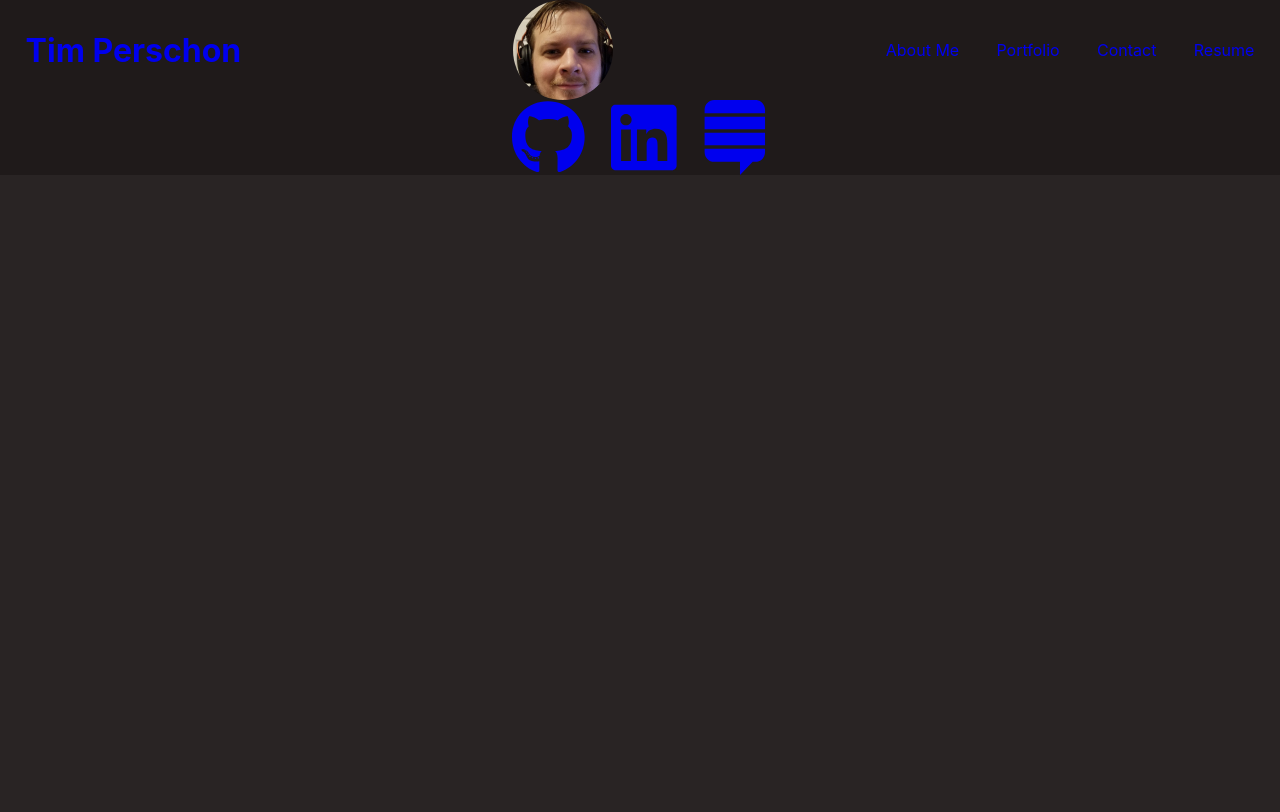
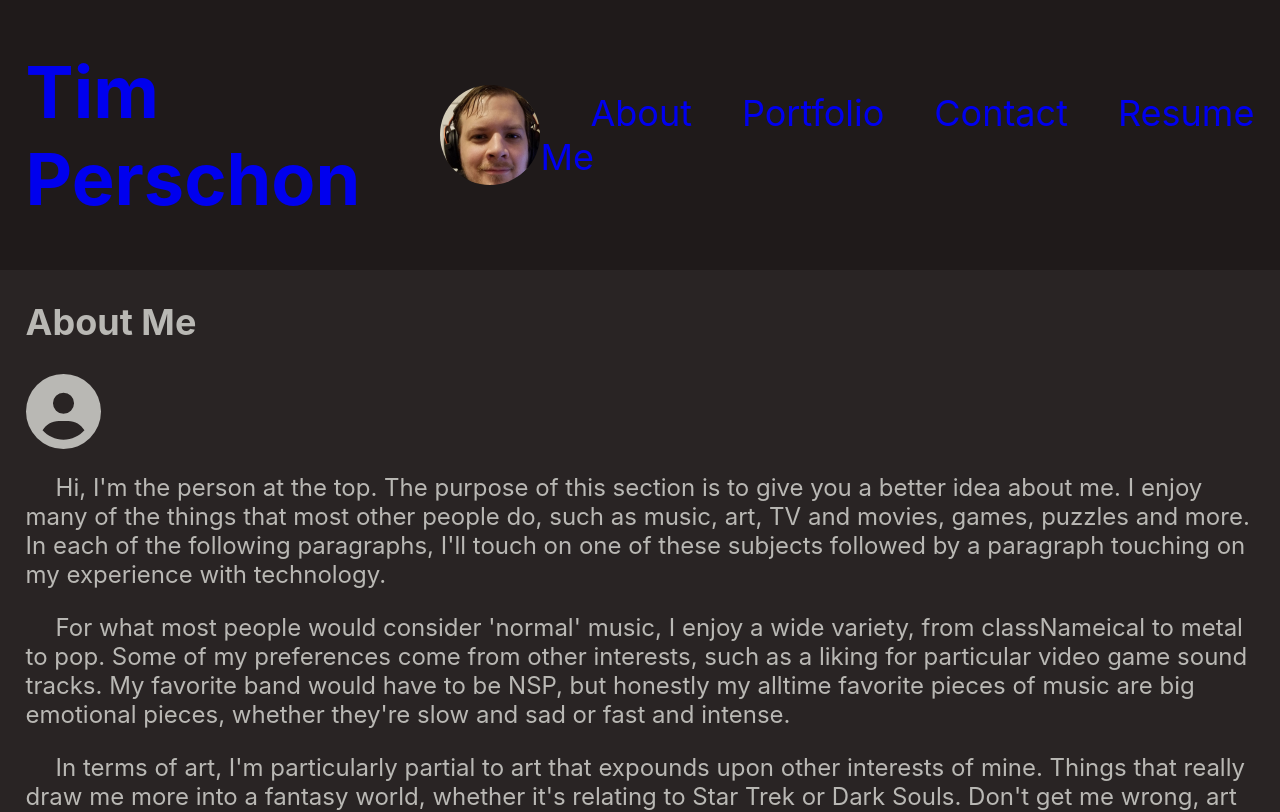
Before and after one commit to tperschon/react-portfolio, a React (Create React App) app: page / in a window 1280 px wide. Shown: the top 812 px of the page. Built offline with nearby package versions, Linux system fonts and the light colour scheme.

Commit message:
Restructured to just have content in header, since header has nav and nav needs to react to content change

```diff
--- a/src/App.js
+++ b/src/App.js
@@ -1,5 +1,5 @@
 import React from 'react';
-import { BrowserRouter as Router, Routes, Route } from 'react-router-dom';
+import { BrowserRouter as Router } from 'react-router-dom';
 import './App.css';
 import Header from './components/Header';
 import Footer from './components/Footer';
--- /dev/null
+++ b/src/components/Aboutme/index.js
@@ -0,0 +1,23 @@
+import React from "react";
+import { FontAwesomeIcon } from '@fortawesome/react-fontawesome';
+import { faCircleUser } from '@fortawesome/free-solid-svg-icons';
+
+
+function About() {
+    const style = { fontSize: "75px" }
+    return (
+        <div className="content">
+        <h2>About Me</h2>
+        <FontAwesomeIcon icon={faCircleUser} style={style}/>
+            <p className="aboutme">Hi, I'm the person at the top. The purpose of this section is to give you a better idea about me. I enjoy many of the things that most other people do, such as music, art, TV and movies, games, puzzles and more. In each of the following paragraphs, I'll touch on one of these subjects followed by a paragraph touching on my experience with technology.</p>
+            <p className="aboutme">For what most people would consider 'normal' music, I enjoy a wide variety, from classNameical to metal to pop. Some of my preferences come from other interests, such as a liking for particular video game sound tracks. My favorite band would have to be NSP, but honestly my alltime favorite pieces of music are big emotional pieces, whether they're slow and sad or fast and intense.</p>
+            <p className="aboutme">In terms of art, I'm particularly partial to art that expounds upon other interests of mine. Things that really draw me more into a fantasy world, whether it's relating to Star Trek or Dark Souls. Don't get me wrong, art that isn't related to other interests can still be great, it's more so that my liking of art is more superficial, so you can probably guess that I'm not super fond of abstract art.</p>
+            <p className="aboutme">There's so much visual media to go over that it's impossible to really include it all. Some of my favorites have to be Star Trek, Battlestar Galactica, M*A*S*H, Death Note and Lord of the Rings. There are so many more I could include, it's just too hard to choose!</p>
+            <p className="aboutme">Games is a broad term but it's also accurate. Whether it's pen and paper, board games or video games, I really like things with rules and systems that I can explore, optimize, exploit and strategize with. A particular game I'd like to mention is known as 'mau', look it up it's great!</p>
+            <p className="aboutme">At last we come to puzzles, some are simple such as a jigsaw style puzzle, others work in more dimensions such as a Rubik's cube or wooden puzzles. Others still involve logic and pattern recognition, like sudoku. I guess there's some overlap here with games isn't there? Such interests are probably why I'm so interested in tech and coding, as there's a simple logic with technology: it does what it's told to do, barring cosmic ray bitflips. This can both be infuriating and gratifying, so too are puzzles.</p>
+            <p className="aboutme">Having grown up exposed to and utilizing technology, I consider myself pretty decently techically literate. From a young age I've always been messing around with things technical, trying to learn how things work. I've learned a lot in my life, and if there's a particular theme I'd say it's continually being humbled. No matter how much I learn, there's always more, and expanding my knowledge includes the knowledge of how much I don't know. You'll never know how deep the rabbit hole goes if you don't even know about the rabbit hole, and the deeper you go, the more it seems to fork off in unexpected directions.</p>
+        </div>
+    );
+};
+
+export default About;
--- /dev/null
+++ b/src/components/Contact/index.js
@@ -0,0 +1,10 @@
+import React from "react";
+import { Link } from "react-router-dom";
+
+function Contact() {
+    return (
+        "CONTACT"
+    );
+};
+
+export default Contact;
--- a/src/components/Footer/index.js
+++ b/src/components/Footer/index.js
@@ -1,6 +1,6 @@
 import React from "react";
 import { FontAwesomeIcon } from '@fortawesome/react-fontawesome';
-import { faGithub, faLinkedin, faStackExchange } from '@fortawesome/free-brands-svg-icons';
+import { faGithub, faLinkedin, faStackOverflow } from '@fortawesome/free-brands-svg-icons';
 
 function Footer() {
     const style = { fontSize: "75px" }
@@ -14,7 +14,7 @@ function Footer() {
                         <FontAwesomeIcon icon={faLinkedin} style={style}/>
                     </a>
                     <a className="footer-link" href="https://stackoverflow.com/users/18758369/tperschon">
-                        <FontAwesomeIcon icon={faStackExchange} style={style}/>
+                        <FontAwesomeIcon icon={faStackOverflow} style={style}/>
                     </a>
             </div>
         </footer>
--- a/src/components/Header/index.js
+++ b/src/components/Header/index.js
@@ -1,10 +1,36 @@
-import React from "react";
+import React, { useState } from "react";
 import { Link } from "react-router-dom";
 import Nav from "../Nav";
-import portrait from '../../images/portrait400x400.png'
+import portrait from '../../assets/images/portrait400x400.png';
+import Contact from '../Contact';
+import Portfolio from '../Portfolio';
+import Resume from '../Resume';
+import About from '../Aboutme';
 
 function Header() {
+    // get/set currentPage from state with function to set it
+    const [currentPage, setCurrentPage] = useState('About');
+    // switch case to render different content with default being the about
+    const renderPage = () => {
+        switch (currentPage) {
+            case 'Contact': {
+                return <Contact />
+            }
+            case 'Portfolio': {
+                return <Portfolio />
+            }
+            case 'Resume': {
+                return <Resume />
+            }
+            default: {
+                return <About />
+            }
+        }
+    };
+    // function to handle paging for nav links, just sets the state of the currentPage to a string based on input string
+    const handlePageChange = (page) => setCurrentPage(page);
     return (
+        <div>
             <header className="header">
                 <div className="heading-container">
                     <h1 className="heading">
@@ -16,10 +42,12 @@ function Header() {
                 <img src={portrait} alt="portrait of author" />
                 <div className="nav-container">
                     <nav>
-                    {Nav()}
+                        <Nav currentPage={currentPage} handlePageChange={handlePageChange} />
                     </nav>
                 </div>
             </header>
+            {renderPage()}
+        </div>
     );
 };
 
--- a/src/components/Nav/index.js
+++ b/src/components/Nav/index.js
@@ -1,14 +1,37 @@
 import React from "react";
-import { Link } from "react-router-dom";
 
 // returns jsx with the navigation bar, which should be a list of links that will be inserted into the header, with css class names to be formatted
-function Nav() {
+function Nav({ currentPage, handlePageChange }) {
     return (
-        <ul className="nav-list">
-            <li><Link className="nav-item" to="/aboutme">About Me</Link></li>
-            <li><Link className="nav-item" to="/portfolio">Portfolio</Link></li>
-            <li><Link className="nav-item" to="/contact">Contact</Link></li>
-            <li><Link className="nav-item" to="/resume">Resume</Link></li>
+        <ul
+        // conditionally render each li for the nav so that the active page is render differently
+        className="nav-list">
+            <li><a
+                    className={currentPage === 'Aboutme' ? "nav-item active" : "nav-item"}
+                    href="/#About"
+                    onClick={()=>handlePageChange('Aboutme')}
+                >About Me</a>
+            </li>
+            <li><a
+                    className={currentPage === 'Portfolio' ? "nav-item active" : "nav-item"}
+                    href="/#Portfolio"
+                    onClick={()=>handlePageChange('Portfolio')}
+                >Portfolio</a>
+            </li>
+            <li>
+                <a
+                    className={currentPage === 'Contact' ? "nav-item active" : "nav-item"}
+                    href="/#Contact"
+                    onClick={()=>handlePageChange('Contact')}
+                >Contact</a>
+            </li>
+            <li>
+                <a
+                    className={currentPage === 'Resume' ? "nav-item active" : "nav-item"}
+                    href="/#Resume"
+                    onClick={()=>handlePageChange('Resume')}
+                >Resume</a>
+            </li>
         </ul>
     );
 };
--- /dev/null
+++ b/src/components/Portfolio/index.js
@@ -0,0 +1,12 @@
+import React from "react";
+import { Link, BrowserRouter as Routes, Route } from "react-router-dom";
+
+function Portfolio() {
+    return (
+        <div>
+            "TEST"
+        </div>
+    );
+};
+
+export default Portfolio;
--- /dev/null
+++ b/src/components/Resume/index.js
@@ -0,0 +1,12 @@
+import React from "react";
+import { Link } from "react-router-dom";
+
+function Contact() {
+    return (
+        <div>
+            "RESUME"
+        </div>
+    );
+};
+
+export default Contact;
--- a/src/index.css
+++ b/src/index.css
@@ -9,6 +9,7 @@
 }
 
 body {
+  color: var(--text-light);
   background-color: var(--backgrounds);
   margin: 0;
   font-family: -apple-system, BlinkMacSystemFont, 'Segoe UI', 'Roboto', 'Oxygen',
@@ -39,6 +40,7 @@ code {
 }
 
 .header {
+  font-size: 36px;
   width: 96%;;
   display: flex;
   justify-content: space-between;
@@ -48,7 +50,6 @@ code {
   background-color: var(--backgrounds);
 }
 .nav-container {
-  width: 30%;
   align-items: center;
 }
 
@@ -62,6 +63,14 @@ code {
   width: 100%;
   display: flex;
   justify-content: space-between;
+}
+
+.nav-item {
+  padding-left: 50px;
+}
+
+.active {
+  text-shadow: 0px 0px 10px var(--brightborder);
 }
 
 .header img {
@@ -84,6 +93,18 @@ code {
 }
 
 .footer-link {
+  color: var(--text-light);
   padding-left: 1%;
   padding-right: 1%;
 }
+
+.aboutme {
+  text-indent: 30px;
+}
+
+.content {
+  font-size: 24px;
+  width: 96%;
+  padding-left: 2%;
+  padding-right: 2%;
+}
```
Also changed, not shown: src/components/ContentContainer.js (added, +36 -0 lines), src/components/Portfolio/Project/index.js (added, +12 -0 lines), src/assets/images/portrait400x400.png (renamed from src/images/portrait400x400.png), src/components/Project/index.js (deleted). Lines whose indentation alone changed are shown as unchanged.
